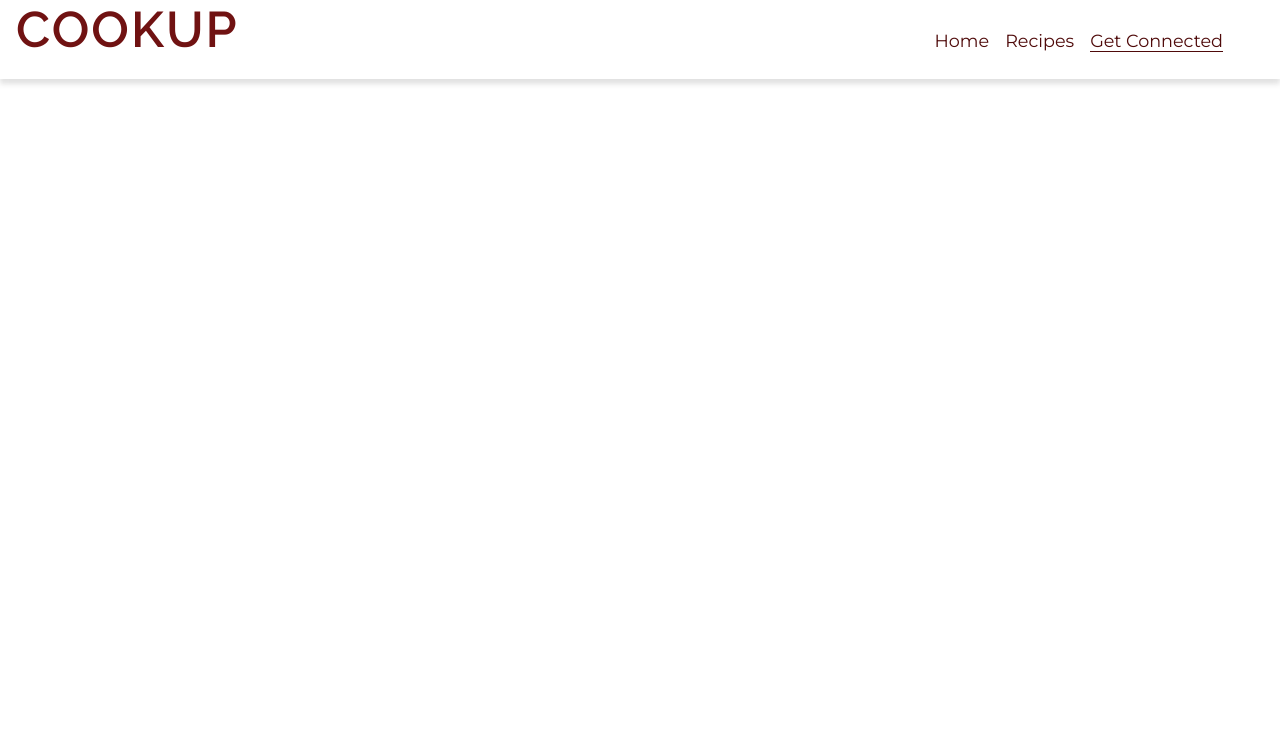
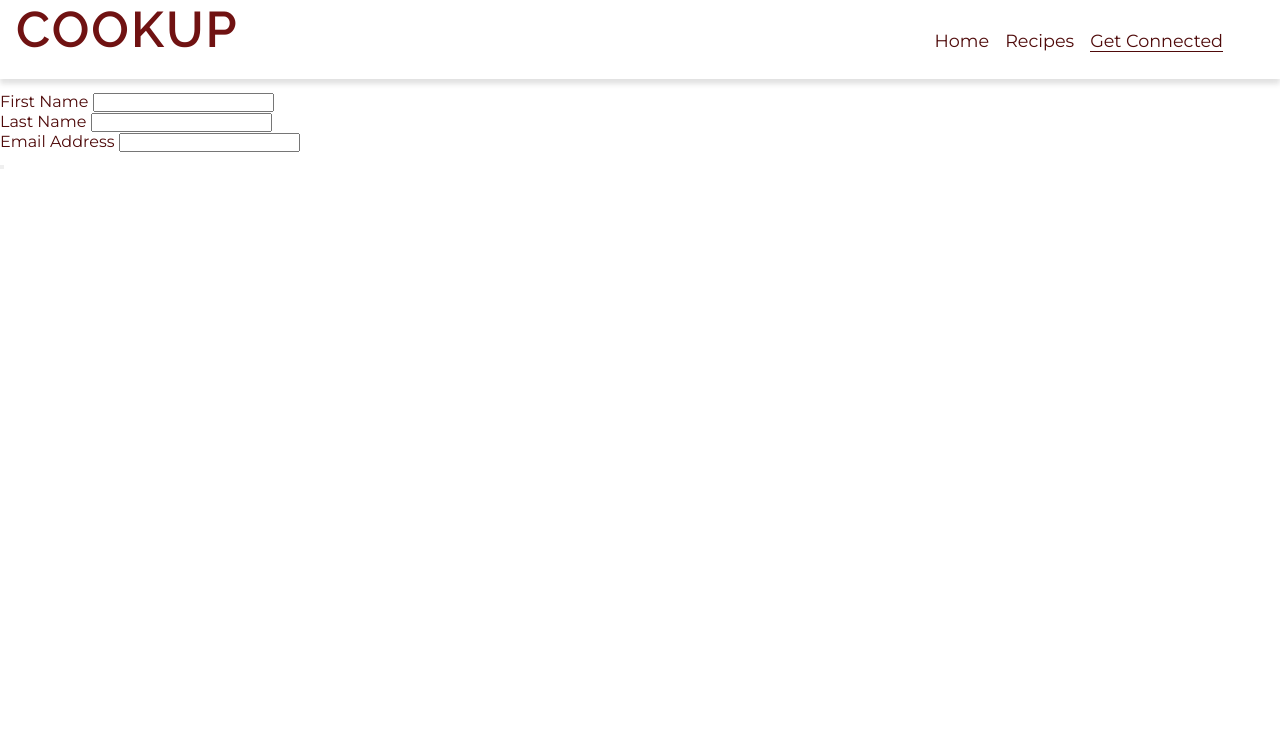
Before and after one commit to aimanh04/portfolio-1-project, a plain HTML site: page getconnected.html in a window 1280 px wide. Shown: the top 731 px of the page. Drawn offline with Linux system fonts and the light colour scheme.

Commit message:
Add a form section in getconnected.html to signup. Used help from previous code in Love Running and copy and pasted in here

```diff
--- a/getconnected.html
+++ b/getconnected.html
@@ -32,10 +32,29 @@
             </ul>
         </nav>
     </header>
-    <!--Main Content-->
-    <section id="signup">
-        <form id="signup-form" action=""></form>
+<main>
+    <!--Get Connected Section-->
+    <section id="getconnected">
+        <form id="getconnected-form" method="post" action="https://formdump.codeinstitute.net">
+            <h2>Let's Get Connected</h2>
+            <label for="first-name">First Name</label>
+<input type="text" name="first_name" id="first-name" class="text-input" required>
+<br>
+<label for="last-name">Last Name</label>
+<input type="text" name="last_name" id="last-name" class="text-input" required>
+<br>
+<label for="email-address">Email Address</label>
+<input type="email" name="email_address" id="email-address" class="text-input" required>
+<br>
+<div class="radio-buttons">
+    <div></div>
+    <div></div>
+    <div></div>
+</div>
+<button type="submit" class="join-button"></button>
+        </form>
     </section>
+</main>
     <!--Footer-->
     <footer>
         <ul id="social-networks">
```
